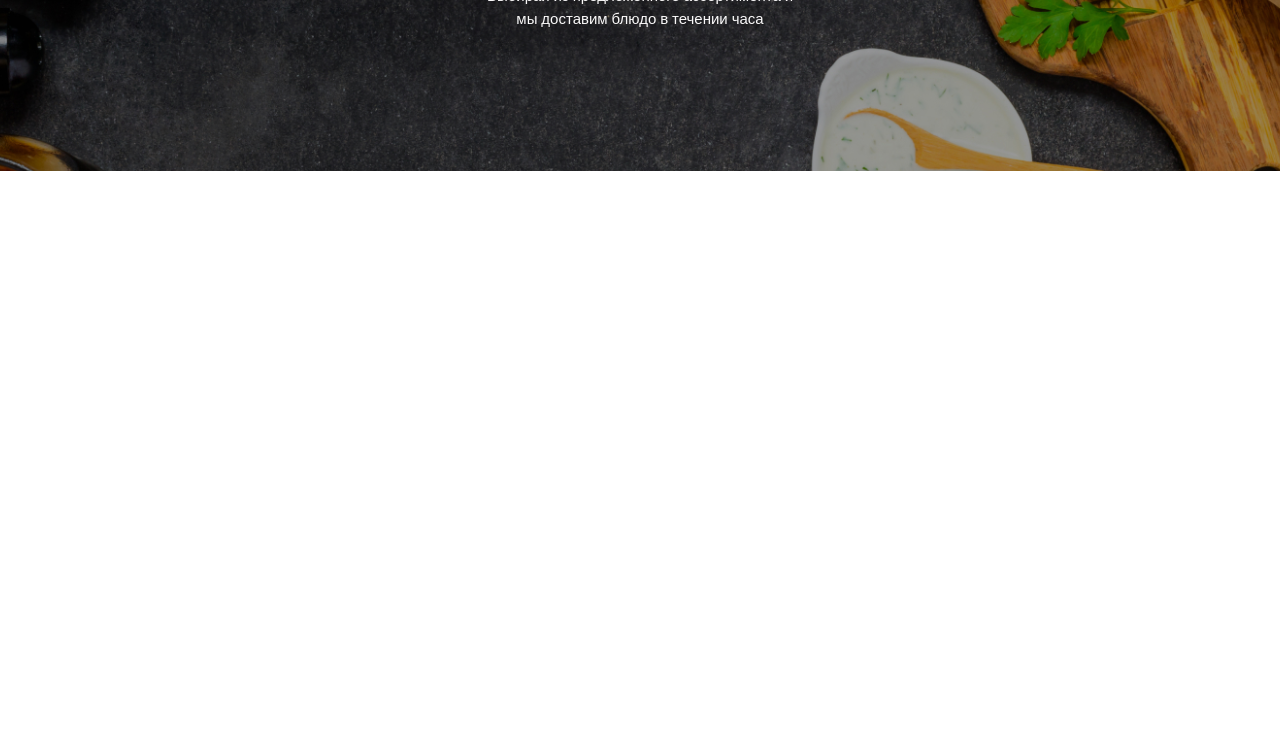
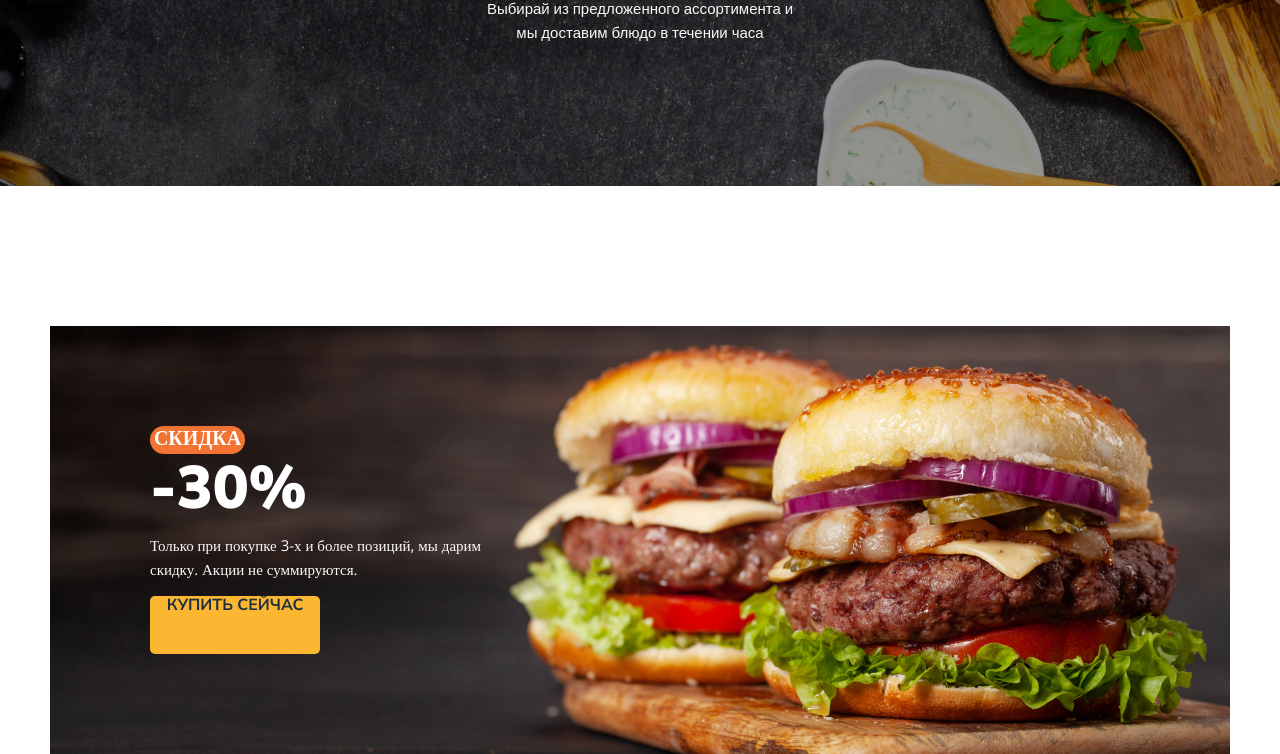
Before and after one commit to vvmarty/Module01-Burger, a plain HTML site: page index.html in a window 1280 px wide. Shown: the part 402-1156 px from the top of the page. Before the commit the page ends 800 px from the top, so only its background shows below. Drawn offline with nearby package versions, Linux system fonts and the light colour scheme.

Commit message:
Changed files (task 12)

```diff
--- a/index.html
+++ b/index.html
@@ -46,5 +46,21 @@
             </p>
         </div>
     </div>
+    <main>
+        <div class="banner">
+            <div class="container">
+                <div class="banner-box">
+                    <h2 class="banner-title">
+                        <span>скидка</span>
+                        -30%
+                    </h2>
+                    <p class="banner-text">
+                        Только при покупке 3-х и более позиций, мы дарим скидку. Акции не суммируются.
+                    </p>
+                    <a href="#" class="banner-link">купить сейчас</a>
+                </div>
+            </div>
+        </div>
+    </main>
 </body>
 </html>
--- a/styles/main.css
+++ b/styles/main.css
@@ -18,6 +18,10 @@ body {
     padding-bottom: 25px;
 }
 
+header {
+    border-bottom: 1px solid #DEDEDE;
+}
+
 .header-logo {
     display: block;
     background-image: url(../images/logo.svg);
@@ -32,6 +36,10 @@ body {
     list-style-type: none;
     padding-left: 0;
     gap: 46px;
+}
+
+.header-nav a:hover {
+    color: #FFC725;
 }
 
 .header-nav a {
@@ -61,6 +69,7 @@ body {
     border: none;
     padding: 0;
     gap: 10px;
+    cursor: pointer;
 }
 
 .button-item {
@@ -95,6 +104,7 @@ body {
     background-size: cover;
     background-position: center center;
     padding: 142px 0;
+    margin-bottom: 140px;
 }
 
 .breadcrumbs {
@@ -103,7 +113,7 @@ body {
     padding-left: 0;
     margin-top: 0;
     list-style-type: none;
-    gap: 16px;
+    gap: 7px;
 }
 
 .breadcrumbs a {
@@ -114,10 +124,19 @@ body {
 
 }
 
+.breadcrumbs a:hover {
+    color: #FFC725;
+}
+
 .breadcrumbs a::before {
     content: '/';
     position: relative;
-    left: -7px;
+    left: -3px;
+    pointer-events: none;
+}
+
+.breadcrumbs a:hover::before {
+    color: #DEDEDE;
 }
 
 .breadcrumbs li:first-child a::before {
@@ -127,15 +146,66 @@ body {
 .title {
     font-weight: 700;
     font-size: 79px;
-    margin-top: 10px;
-    margin-bottom: 10px;
+    margin-top: 17px;
+    margin-bottom: 20px;
 }
 
 .description {
     font-family: 'Open Sans', sans-serif;
     font-size: 15px;
-    line-height: 1.5;
+    line-height: 1.6;
     color: #FAF9F9;
     max-width: 320px;
     margin: 0 auto;
 }
+
+.banner-box {
+    background-image: url(../images/banner.jpg);
+    padding: 100px 727px 100px 100px;
+}
+
+.banner-title {
+    color: #FFFFFF;
+    font-weight: 900;
+    font-size: 60px;
+    margin-top: 0;
+    margin-bottom: 10px;
+}
+
+.banner-title span {
+    display: block;
+    font-family: 'Open Sans';
+    background-color: #F37335;
+    font-weight: 600;
+    font-size: 20px;
+    width: 95px;
+    height: 28px;
+    border-radius: 14px;
+    text-align: center;
+    text-transform: uppercase;
+}
+
+.banner-text {
+    display: block;
+    color: #FAF9F9;
+    font-family: 'Open Sans';
+    font-weight: 400;
+    font-size: 15px;
+    line-height: 24px;
+    margin-top: 0;
+    width: 353px;
+    height: 48px;
+}
+
+.banner-link {
+    display: inline-block;
+    background-color: #FBB731;
+    border-radius: 5px;
+    color: #1E2F40;
+    font-weight: 700;
+    text-align: center;
+    text-transform: uppercase;
+    text-decoration: none;
+    width: 170px;
+    height: 58px;
+}
```
Also changed, not shown: images/banner.jpg (added).
